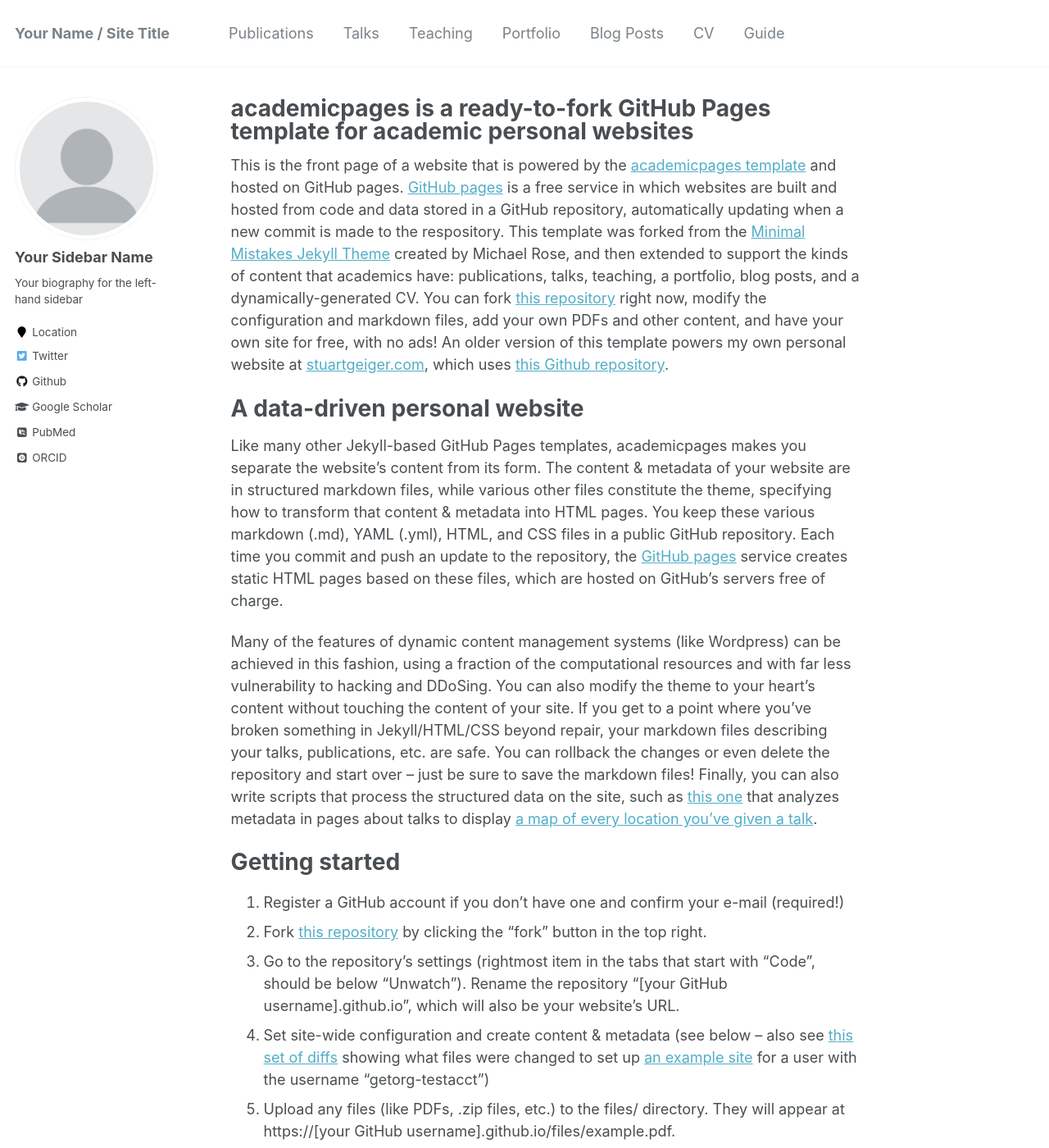
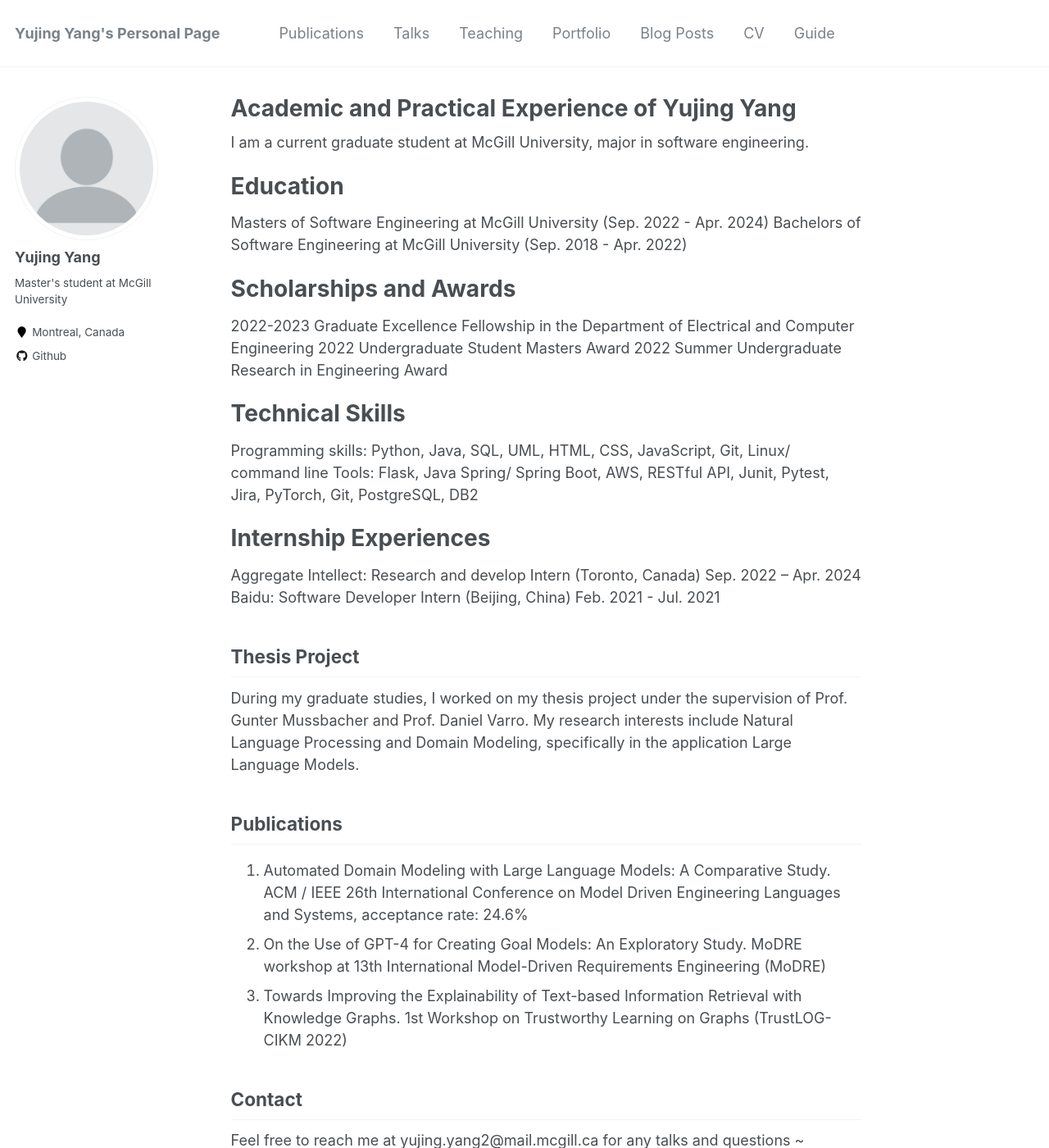
Before and after one commit to YujingYang666777/YujingYang666777.github.io, a Jekyll site: the page built from _pages/about.md, in a window 1280 px wide and 1400 px high. Shown: the whole window at 82% size. Built offline with Jekyll 4.4.1, drawn with Linux system fonts in a browser that asks for light colours; some web fonts are replaced; some of the changed text lies outside the part shown.

Commit message:
change personal information in the about page

```diff
--- a/_config.yml
+++ b/_config.yml
@@ -6,14 +6,14 @@
 # `jekyll serve`. If you change this file, please restart the server process.
 
 # Site Settings
-locale                   : "en-US"
-title                    : "Your Name / Site Title"
+locale                   : "en-CA"
+title                    : "Yujing Yang's Personal Page"
 title_separator          : "-"
-name                     : &name "Your Name"
+name                     : &name "Yujing Yang"
 description              : &description "personal description"
-url                      : https://academicpages.github.io # the base hostname & protocol for your site e.g. "https://mmistakes.github.io"
+url                      : https://YujingYang666777.github.io # the base hostname & protocol for your site e.g. "https://mmistakes.github.io"
 baseurl                  : "" # the subpath of your site, e.g. "/blog"
-repository               : "academicpages/academicpages.github.io"
+repository               : "yujingyang/personal-page.github.io"
 teaser                   :  # filename of teaser fallback teaser image placed in /images/, .e.g. "500x300.png"
 breadcrumbs              : false # true, false (default)
 words_per_minute         : 160
@@ -40,7 +40,7 @@ staticman:
   path                   : "_data/comments/{options.slug}"
   requiredFields         : ['name', 'email', 'message']
   transforms:
-    email                : "md5"
+    email                : "yujing.yang2@mail.mcgill.ca"
   generatedFields:
     date:
       type               : "date"
@@ -56,10 +56,10 @@ alexa_site_verification  :
 yandex_site_verification :
 
 # Social Sharing
-twitter:
-  username               : &twitter
-facebook:
-  username               :
+LinkedIn:
+  username               : Yujing Yang
+Github:
+  username               : YujingYang666777
   app_id                 :
   publisher              :
 og_image                 :  # Open Graph/Twitter default site image
@@ -80,13 +80,13 @@ analytics:
 
 # Site Author
 author:
-  name             : "Your Sidebar Name"
+  name             : "Yujing Yang"
   avatar           : "profile.png"
-  bio              : "Your biography for the left-hand sidebar"
-  location         : "Location"
+  bio              : "Master's student at McGill University"
+  location         : "Montreal, Canada"
   employer         :
-  pubmed           : "https://www.ncbi.nlm.nih.gov/pubmed/?term=john+snow"
-  googlescholar    : "http://yourfullgooglescholarurl.com"
+  # pubmed           : "https://www.ncbi.nlm.nih.gov/pubmed/?term=john+snow"
+  # googlescholar    : "http://yourfullgooglescholarurl.com"
   email            :
   researchgate     :  # example: "https://www.researchgate.net/profile/yourprofile"
   uri              :
@@ -96,20 +96,20 @@ author:
   flickr           :
   facebook         :
   foursquare       :
-  github           : "academicpages"
+  github           : "https://github.com/YujingYang666777?tab=repositories"
   google_plus      :
   keybase          :
   instagram        :
   impactstory      : #"https://profiles.impactstory.org/u/xxxx-xxxx-xxxx-xxxx"
   lastfm           :
   linkedin         :
-  orcid            : "http://orcid.org/yourorcidurl"
+  # orcid            : "http://orcid.org/yourorcidurl"
   pinterest        :
   soundcloud       :
   stackoverflow    : # http://stackoverflow.com/users/123456/username
   steam            :
   tumblr           :
-  twitter          : "replacethistwitterhandle"
+  LinkedIn          : "https://www.linkedin.com/in/mcgilluniversity-yujingyang/"
   vine             :
   weibo            :
   xing             :
--- a/_pages/about.md
+++ b/_pages/about.md
@@ -1,6 +1,6 @@
 ---
 permalink: /
-title: "academicpages is a ready-to-fork GitHub Pages template for academic personal websites"
+title: "Academic and Practical Experience of Yujing Yang"
 excerpt: "About me"
 author_profile: true
 redirect_from:
@@ -8,43 +8,44 @@ redirect_from:
   - /about.html
 ---
 
-This is the front page of a website that is powered by the [academicpages template](https://github.com/academicpages/academicpages.github.io) and hosted on GitHub pages. [GitHub pages](https://pages.github.com) is a free service in which websites are built and hosted from code and data stored in a GitHub repository, automatically updating when a new commit is made to the respository. This template was forked from the [Minimal Mistakes Jekyll Theme](https://mmistakes.github.io/minimal-mistakes/) created by Michael Rose, and then extended to support the kinds of content that academics have: publications, talks, teaching, a portfolio, blog posts, and a dynamically-generated CV. You can fork [this repository](https://github.com/academicpages/academicpages.github.io) right now, modify the configuration and markdown files, add your own PDFs and other content, and have your own site for free, with no ads! An older version of this template powers my own personal website at [stuartgeiger.com](http://stuartgeiger.com), which uses [this Github repository](https://github.com/staeiou/staeiou.github.io).
+I am a current graduate student at McGill University, major in software engineering.
 
-A data-driven personal website
+Education
 ======
-Like many other Jekyll-based GitHub Pages templates, academicpages makes you separate the website's content from its form. The content & metadata of your website are in structured markdown files, while various other files constitute the theme, specifying how to transform that content & metadata into HTML pages. You keep these various markdown (.md), YAML (.yml), HTML, and CSS files in a public GitHub repository. Each time you commit and push an update to the repository, the [GitHub pages](https://pages.github.com/) service creates static HTML pages based on these files, which are hosted on GitHub's servers free of charge.
+Masters of Software Engineering at McGill University (Sep. 2022 - Apr. 2024)
+Bachelors of Software Engineering at McGill University (Sep. 2018 - Apr. 2022)
 
-Many of the features of dynamic content management systems (like Wordpress) can be achieved in this fashion, using a fraction of the computational resources and with far less vulnerability to hacking and DDoSing. You can also modify the theme to your heart's content without touching the content of your site. If you get to a point where you've broken something in Jekyll/HTML/CSS beyond repair, your markdown files describing your talks, publications, etc. are safe. You can rollback the changes or even delete the repository and start over -- just be sure to save the markdown files! Finally, you can also write scripts that process the structured data on the site, such as [this one](https://github.com/academicpages/academicpages.github.io/blob/master/talkmap.ipynb) that analyzes metadata in pages about talks to display [a map of every location you've given a talk](https://academicpages.github.io/talkmap.html).
+Scholarships and Awards
+======
+2022-2023 Graduate Excellence Fellowship in the Department of Electrical and Computer Engineering
+2022 Undergraduate Student Masters Award
+2022 Summer Undergraduate Research in Engineering Award
 
-Getting started
+
+Technical Skills
+=====
+Programming skills: Python, Java, SQL, UML, HTML, CSS, JavaScript, Git, Linux/ command line
+Tools: Flask, Java Spring/ Spring Boot, AWS, RESTful API, Junit, Pytest, Jira, PyTorch, Git, PostgreSQL, DB2
+
+
+Internship Experiences
 ======
-1. Register a GitHub account if you don't have one and confirm your e-mail (required!)
-1. Fork [this repository](https://github.com/academicpages/academicpages.github.io) by clicking the "fork" button in the top right.
-1. Go to the repository's settings (rightmost item in the tabs that start with "Code", should be below "Unwatch"). Rename the repository "[your GitHub username].github.io", which will also be your website's URL.
-1. Set site-wide configuration and create content & metadata (see below -- also see [this set of diffs](http://archive.is/3TPas) showing what files were changed to set up [an example site](https://getorg-testacct.github.io) for a user with the username "getorg-testacct")
-1. Upload any files (like PDFs, .zip files, etc.) to the files/ directory. They will appear at https://[your GitHub username].github.io/files/example.pdf.
-1. Check status by going to the repository settings, in the "GitHub pages" section
+Aggregate Intellect: Research and develop Intern (Toronto, Canada) Sep. 2022 – Apr. 2024
+Baidu: Software Developer Intern (Beijing, China) Feb. 2021 - Jul. 2021
 
-Site-wide configuration
+
+Thesis Project
 ------
-The main configuration file for the site is in the base directory in [_config.yml](https://github.com/academicpages/academicpages.github.io/blob/master/_config.yml), which defines the content in the sidebars and other site-wide features. You will need to replace the default variables with ones about yourself and your site's github repository. The configuration file for the top menu is in [_data/navigation.yml](https://github.com/academicpages/academicpages.github.io/blob/master/_data/navigation.yml). For example, if you don't have a portfolio or blog posts, you can remove those items from that navigation.yml file to remove them from the header.
+During my graduate studies, I worked on my thesis project under the supervision of Prof. Gunter Mussbacher and Prof. Daniel Varro. My research interests include Natural Language Processing and Domain Modeling, specifically in the application Large Language Models.
 
-Create content & metadata
+
+Publications
 ------
-For site content, there is one markdown file for each type of content, which are stored in directories like _publications, _talks, _posts, _teaching, or _pages. For example, each talk is a markdown file in the [_talks directory](https://github.com/academicpages/academicpages.github.io/tree/master/_talks). At the top of each markdown file is structured data in YAML about the talk, which the theme will parse to do lots of cool stuff. The same structured data about a talk is used to generate the list of talks on the [Talks page](https://academicpages.github.io/talks), each [individual page](https://academicpages.github.io/talks/2012-03-01-talk-1) for specific talks, the talks section for the [CV page](https://academicpages.github.io/cv), and the [map of places you've given a talk](https://academicpages.github.io/talkmap.html) (if you run this [python file](https://github.com/academicpages/academicpages.github.io/blob/master/talkmap.py) or [Jupyter notebook](https://github.com/academicpages/academicpages.github.io/blob/master/talkmap.ipynb), which creates the HTML for the map based on the contents of the _talks directory).
+1. Automated Domain Modeling with Large Language Models: A Comparative Study. ACM / IEEE 26th International Conference on Model Driven Engineering Languages and Systems, acceptance rate: 24.6%
+2. On the Use of GPT-4 for Creating Goal Models: An Exploratory Study. MoDRE workshop at 13th International Model-Driven Requirements Engineering (MoDRE)
+3. Towards Improving the Explainability of Text-based Information Retrieval with Knowledge Graphs. 1st Workshop on Trustworthy Learning on Graphs (TrustLOG-CIKM 2022)
 
-**Markdown generator**
 
-I have also created [a set of Jupyter notebooks](https://github.com/academicpages/academicpages.github.io/tree/master/markdown_generator
-) that converts a CSV containing structured data about talks or presentations into individual markdown files that will be properly formatted for the academicpages template. The sample CSVs in that directory are the ones I used to create my own personal website at stuartgeiger.com. My usual workflow is that I keep a spreadsheet of my publications and talks, then run the code in these notebooks to generate the markdown files, then commit and push them to the GitHub repository.
-
-How to edit your site's GitHub repository
+Contact
 ------
-Many people use a git client to create files on their local computer and then push them to GitHub's servers. If you are not familiar with git, you can directly edit these configuration and markdown files directly in the github.com interface. Navigate to a file (like [this one](https://github.com/academicpages/academicpages.github.io/blob/master/_talks/2012-03-01-talk-1.md) and click the pencil icon in the top right of the content preview (to the right of the "Raw | Blame | History" buttons). You can delete a file by clicking the trashcan icon to the right of the pencil icon. You can also create new files or upload files by navigating to a directory and clicking the "Create new file" or "Upload files" buttons.
-
-Example: editing a markdown file for a talk
-![Editing a markdown file for a talk](/images/editing-talk.png)
-
-For more info
-------
-More info about configuring academicpages can be found in [the guide](https://academicpages.github.io/markdown/). The [guides for the Minimal Mistakes theme](https://mmistakes.github.io/minimal-mistakes/docs/configuration/) (which this theme was forked from) might also be helpful.
+Feel free to reach me at yujing.yang2@mail.mcgill.ca for any talks and questions ~
```
